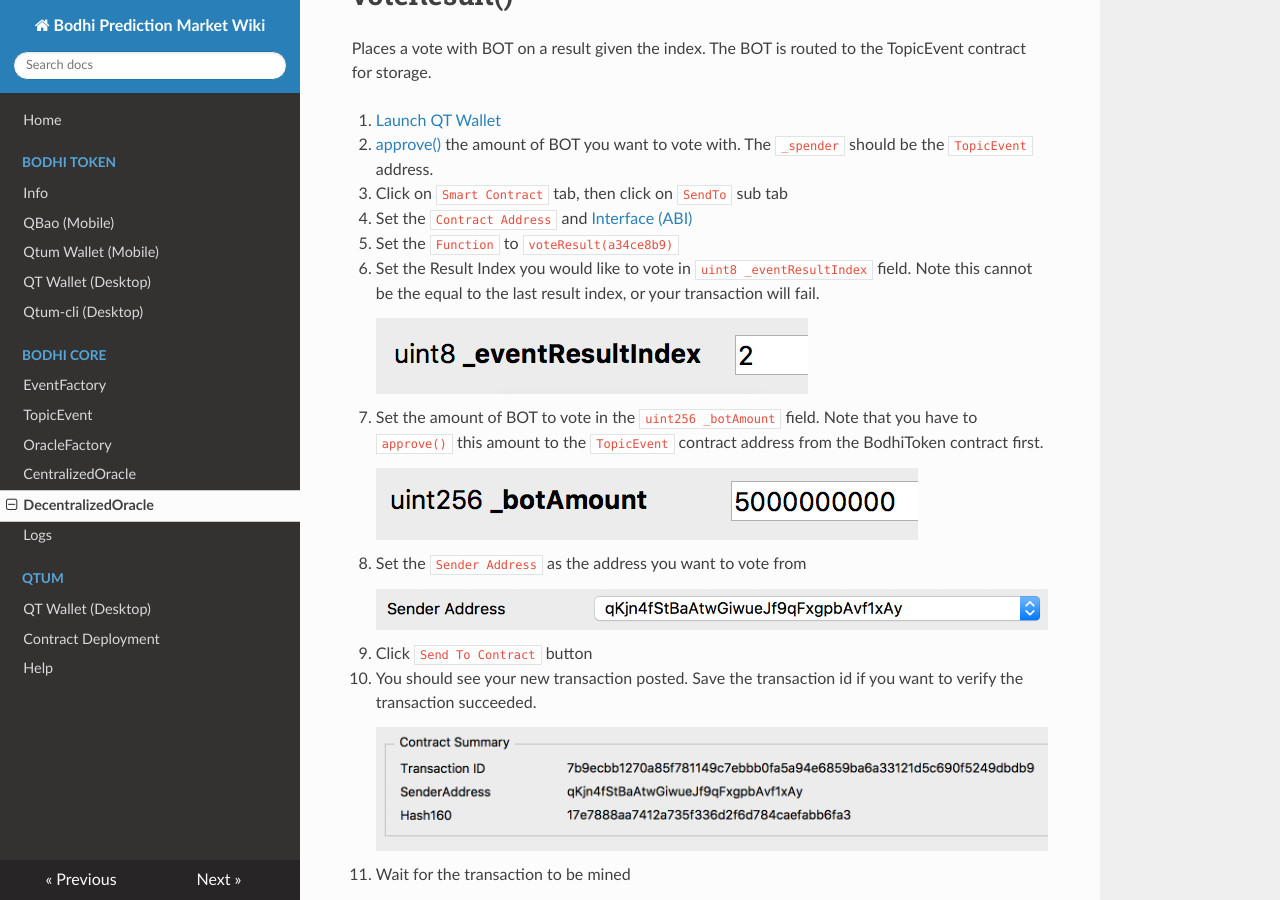
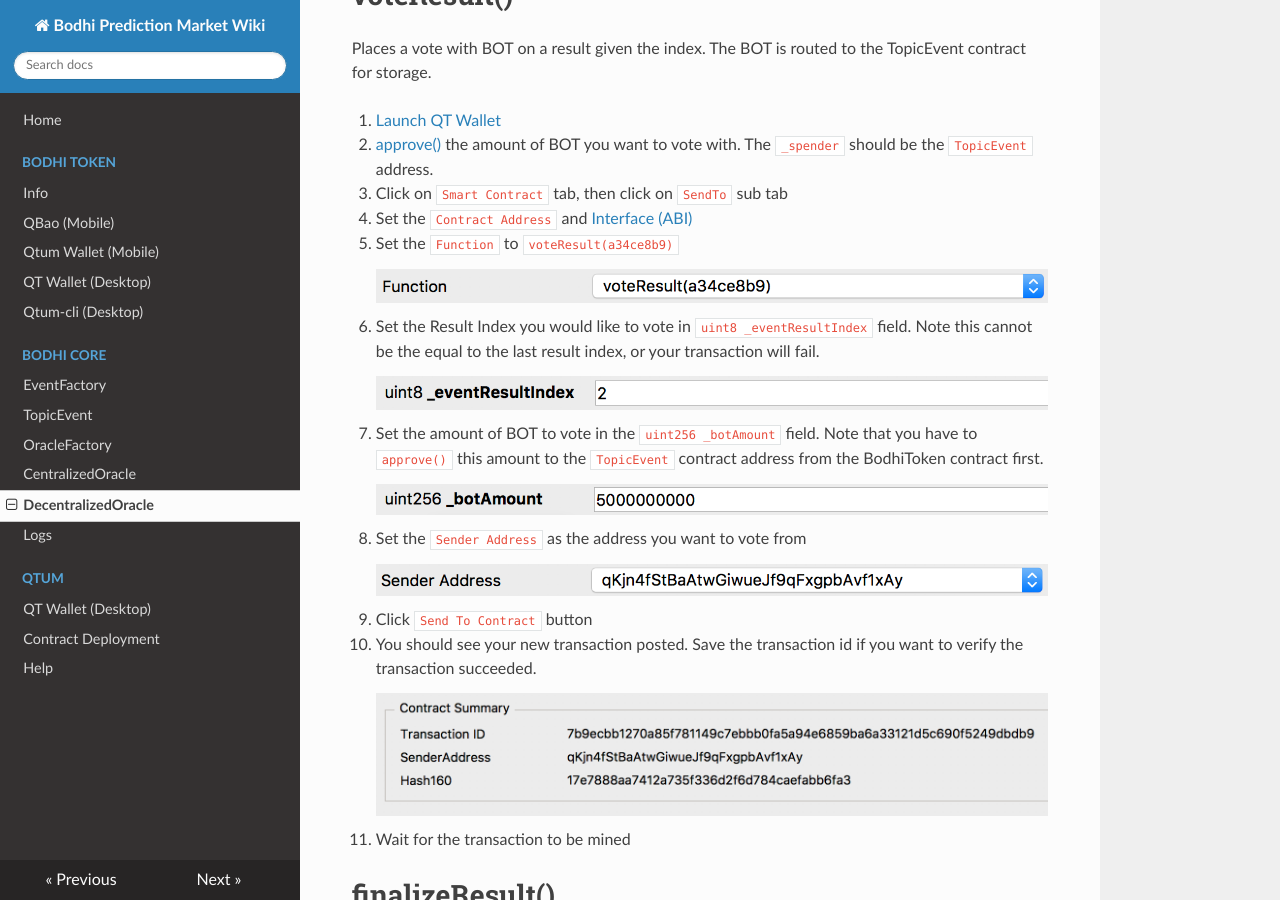
Before and after one commit to bodhiproject/wiki, an MkDocs documentation site: the page built from docs/bodhi_core/decentralized_oracle.md, in a window 1280 px wide and 900 px high, scrolled down 874 px. Built offline with MkDocs 1.6.1, drawn with Linux system fonts in a browser that asks for light colours; nearby versions of some CDN libraries; comment, search, counter and statistics services are not loaded; old or Windows-style settings are respelled for this version of MkDocs.

Commit message:
Update pics

```diff
--- a/docs/bodhi_core/decentralized_oracle.md
+++ b/docs/bodhi_core/decentralized_oracle.md
@@ -46,22 +46,25 @@
 3. Click on `Smart Contract` tab, then click on `SendTo` sub tab
 4. Set the `Contract Address` and [Interface (ABI)](#interface-abi)
 5. Set the `Function` to `voteResult(a34ce8b9)`
-6. Set the Result Index you would like to vote in `uint8 _eventResultIndex` field. Note this cannot be the equal to the last result index, or your transaction will fail.
 
     ![](../img/vote_result1.png)
 
-7. Set the amount of BOT to vote in the `uint256 _botAmount` field. Note that you have to `approve()` this amount to the `TopicEvent` contract address from the BodhiToken contract first.
+6. Set the Result Index you would like to vote in `uint8 _eventResultIndex` field. Note this cannot be the equal to the last result index, or your transaction will fail.
 
     ![](../img/vote_result2.png)
 
+7. Set the amount of BOT to vote in the `uint256 _botAmount` field. Note that you have to `approve()` this amount to the `TopicEvent` contract address from the BodhiToken contract first.
+
+    ![](../img/vote_result3.png)
+
 8. Set the `Sender Address` as the address you want to vote from
 
-    ![](../img/vote_result3.png)
+    ![](../img/vote_result4.png)
 
 9. Click `Send To Contract` button
 10. You should see your new transaction posted. Save the transaction id if you want to verify the transaction succeeded.
 
-    ![](../img/vote_result4.png)
+    ![](../img/vote_result5.png)
 
 11. Wait for the transaction to be mined
 
```
Also changed, not shown: docs/img/create_topicevent6.png, docs/img/create_topicevent7.png, docs/img/finalize_result1.png, docs/img/vote_result1.png, docs/img/vote_result2.png, docs/img/vote_result3.png, docs/img/vote_result4.png, docs/img/vote_result5.png (added).
